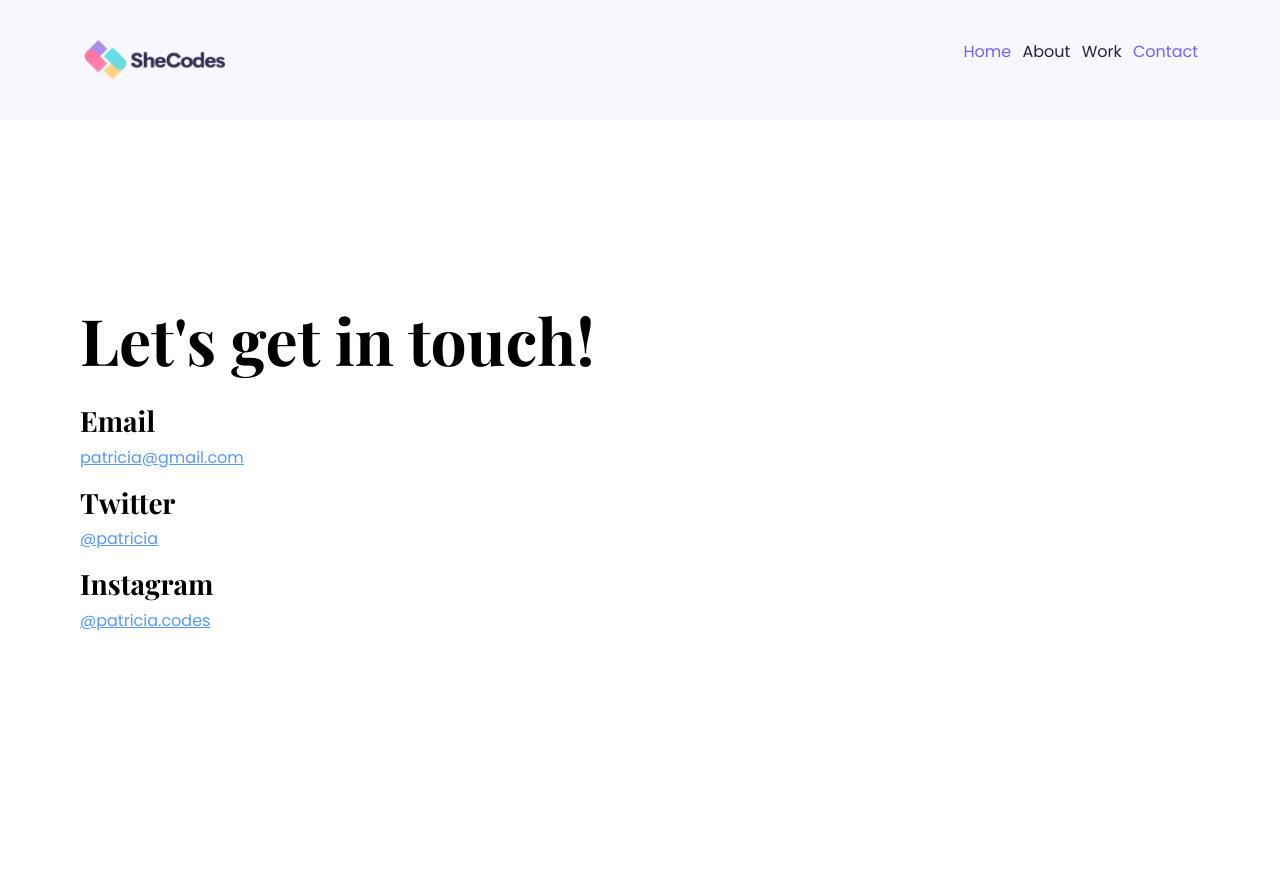
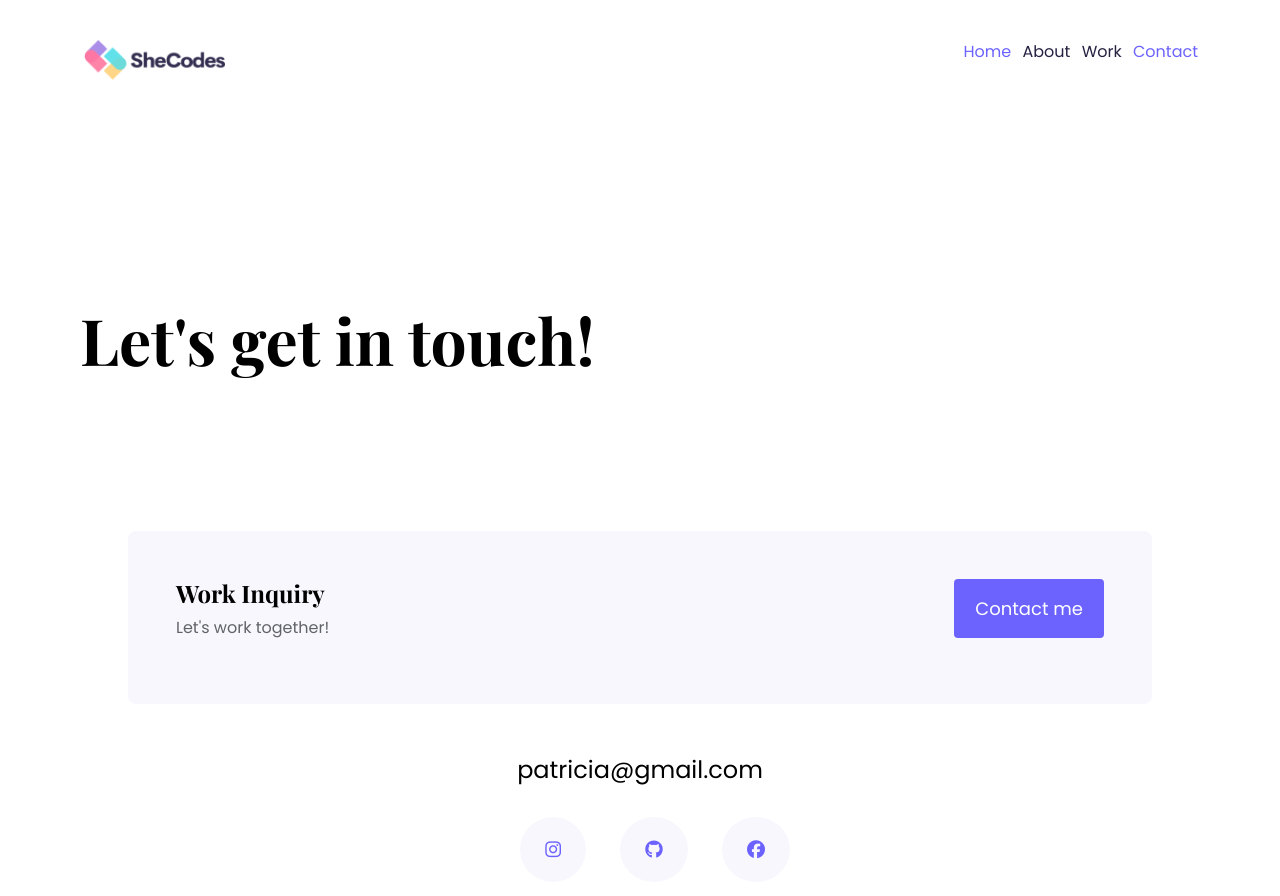
Before and after one commit to anatol-coder/portfolio-project2, a plain HTML site: page contact.html in a window 1280 px wide. Before the commit the page ends 864 px from the top, so only its background shows below. Drawn offline with nearby package versions, Linux system fonts and the light colour scheme; a web font is replaced by a local one.

Commit message:
Created footer, responsiveness

```diff
--- a/contact.html
+++ b/contact.html
@@ -61,32 +61,39 @@
     </nav>
     <div class="content-container container">
       <div class="content">
-        <h1 class="mb-4">Let's get in touch!</h1>
-        <h3>Email</h3>
-        <p>
-          <a href="mailto:patricia@gmail.com" class="d-block"
-            >patricia@gmail.com</a
-          >
-        </p>
-        <h3>Twitter</h3>
-        <p>
-          <a
-            href="https://www.twitter.com/patricia"
-            class="d-block"
-            target="_blank"
-            >@patricia</a
-          >
-        </p>
-        <h3>Instagram</h3>
-        <p>
-          <a
-            href="https://www.Instagram.com/patricia.codes"
-            class="d-block"
-            target="_blank"
-            >@patricia.codes</a
-          >
-        </p>
+        <h1 class="mb-5">Let's get in touch!</h1>
       </div>
+      <footer>
+        <div
+          class="work-inquiry d-flex justify-content-between m-5 p-5 d-none d-md-flex"
+        >
+          <div class="work-inquiry-details">
+            <h4>Work Inquiry</h4>
+            <p>Let's work together!</p>
+          </div>
+          <div class="work-inquiry-contact-details">
+            <a href="mailto:patricia@gmail.com" class="btn btn-branding"
+              >Contact me</a
+            >
+          </div>
+        </div>
+        <div class="social-links">
+          <div class="email-link m-5">
+            <a href="mailto:patricia@gmail.com">patricia@gmail.com</a>
+          </div>
+          <div class="social-media-links">
+            <a href="https//:www.Instagram.com/patricia">
+              <i class="fa-brands fa-instagram"></i
+            ></a>
+            <a href="https//:www.Github.com/patricia">
+              <i class="fa-brands fa-github"></i
+            ></a>
+            <a href="https//:www.Facebook.com/patricia">
+              <i class="fa-brands fa-facebook"></i
+            ></a>
+          </div>
+        </div>
+      </footer>
     </div>
   </body>
 </html>
--- a/css/styles.css
+++ b/css/styles.css
@@ -60,7 +60,6 @@ h2 {
 }
 nav {
   padding: 40px 0;
-  background-color: var(--secondary-color);
 }
 nav .logo {
   max-height: 40px;
@@ -149,6 +148,32 @@ nav a {
   font-size: 16px;
   font-weight: regular;
 }
+footer .work-inquiry {
+  background: var(--secondary-color);
+  margin: 132px 213px 331px 67px;
+  border-radius: 8px;
+}
+footer .social-links {
+  text-align: center;
+}
+footer .email-link a {
+  text-decoration: none;
+  color: black;
+  font-size: 24px;
+}
+footer .social-media-links a {
+  color: var(--branding-color);
+  font-size: 18px;
+  margin-left: 30px;
+  background-color: var(--secondary-color);
+  padding: 20px 25px;
+  border-radius: 50%;
+  transition: all 100ms ease-in-out;
+}
+footer .social-media-links a:hover {
+  background-color: var(--branding-color);
+  color: var(--secondary-color);
+}
 
 @media (max-width: 900px) {
   .hero h1 {
@@ -162,15 +187,21 @@ nav a {
 
   .images-descriptions h2 {
     font-size: 50px;
+    margin: 5px 0;
+    padding: 0;
   }
   .images-descriptions p {
-    margin-bottom: 10px;
+    margin-bottom: 5px;
+    margin-top: 0;
   }
   .description {
     display: block;
     margin: 0 auto;
     width: 100%;
-    padding-top: 10px;
+    padding: 0 10px;
+  }
+  .description p {
+    padding: 0;
   }
   .content {
     text-align: center;
@@ -181,6 +212,9 @@ nav a {
   .content-container img {
     padding-top: 70px;
   }
+  .content-container {
+    padding: 60px 10px;
+  }
   .content a {
     text-align: center;
   }
```
Also changed, not shown: about.html (+31 -0 lines), index.html (+52 -13 lines), work.html (+31 -0 lines).
